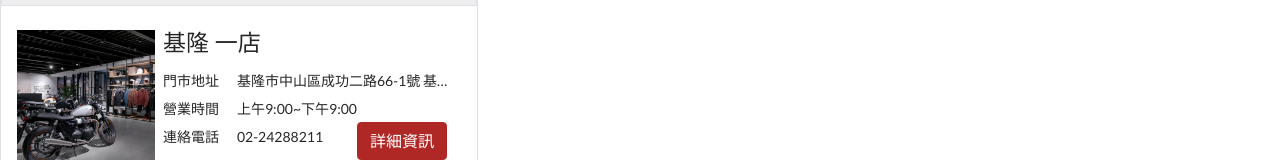
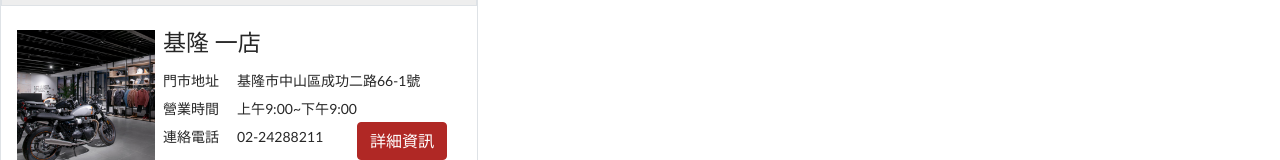
Before and after one commit to feeng10914017/Projects_jream, a React (Create React App) app: page /location in a window 1280 px wide. Shown: the part 195-355 px from the top of the page. Built offline with nearby package versions, Linux system fonts and the light colour scheme.

Commit message:
change location data

```diff
--- a/src/pages/location/data/locationdata.js
+++ b/src/pages/location/data/locationdata.js
@@ -8,8 +8,7 @@ export const Locationdata = [
     path: ' http://localhost:3000/motor',
     lat: 25.130638549364203,
     lng: 121.73572271141437,
-    address:
-      '基隆市中山區成功二路66-1號 基隆市中山區成功二路66-1號 基隆市中山區成功二路66-1號 基隆市中山區成功二路66-1號',
+    address: '基隆市中山區成功二路66-1號 ',
     opentime: '上午9:00~下午9:00',
     img: './images/1.jpg',
     phone: '02-24288211',
```
